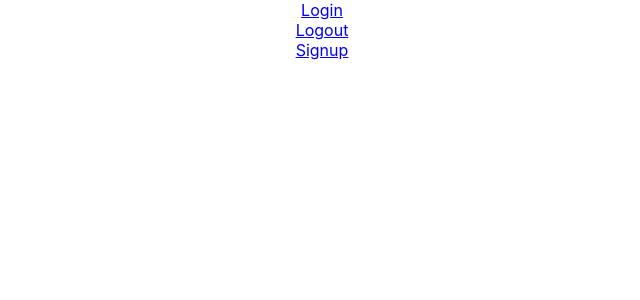
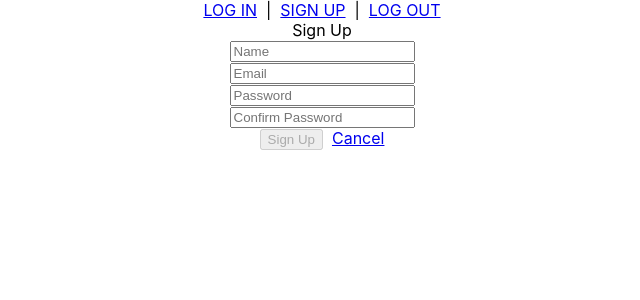
Before and after one commit to restfulry/bundle-builder, a React (Create React App) app: page /signup in a window 1280 px wide. Shown: the top 300 px of the page, without its empty margins (318-958 px from the left). Built offline with nearby package versions, Linux system fonts and the light colour scheme.

Commit message:
-install bcrypt - add SignupPage - add userService - add SignupForm component

```diff
--- a/package.json
+++ b/package.json
@@ -6,6 +6,7 @@
     "@testing-library/jest-dom": "^5.11.9",
     "@testing-library/react": "^11.2.5",
     "@testing-library/user-event": "^12.6.3",
+    "bcrypt": "^5.0.0",
     "express": "^4.17.1",
     "mongoose": "^5.11.15",
     "morgan": "^1.10.0",
--- /dev/null
+++ b/src/components/SignupForm/SignupForm.jsx
@@ -0,0 +1,78 @@
+import React, { Component } from 'react';
+import { Link } from 'react-router-dom';
+import userService from '../../utils/userService';
+
+
+class SignupForm extends Component {
+
+  state = {
+    name: '',
+    email: '',
+    password: '',
+    passwordConf: ''
+  };
+
+  handleChange = (e) => {
+    this.props.updateMessage('');
+    this.setState({
+      // Using ES2015 Computed Property Names
+      [e.target.name]: e.target.value
+    });
+  }
+
+  handleSubmit = async (e) => {
+    e.preventDefault();
+    try {
+      await userService.signup(this.state);
+      // Let <App> know a user has signed up!
+      this.props.handleSignupOrLogin();
+      // Successfully signed up - show GamePage
+      this.props.history.push('/');
+    } catch (err) {
+      // Invalid user data (probably duplicate email)
+      this.props.updateMessage(err.message);
+    }
+  }
+
+  isFormInvalid() {
+    return !(this.state.name && this.state.email && this.state.password === this.state.passwordConf);
+  }
+
+  render() {
+    return (
+      <div>
+        <header className="header-footer">Sign Up</header>
+        <form className="form-horizontal" onSubmit={this.handleSubmit} >
+          <div className="form-group">
+            <div className="col-sm-12">
+              <input type="text" className="form-control" placeholder="Name" value={this.state.name} name="name" onChange={this.handleChange} />
+            </div>
+          </div>
+          <div className="form-group">
+            <div className="col-sm-12">
+              <input type="email" className="form-control" placeholder="Email" value={this.state.email} name="email" onChange={this.handleChange} />
+            </div>
+          </div>
+          <div className="form-group">
+            <div className="col-sm-12">
+              <input type="password" className="form-control" placeholder="Password" value={this.state.password} name="password" onChange={this.handleChange} />
+            </div>
+          </div>
+          <div className="form-group">
+            <div className="col-sm-12">
+              <input type="password" className="form-control" placeholder="Confirm Password" value={this.state.passwordConf} name="passwordConf" onChange={this.handleChange} />
+            </div>
+          </div>
+          <div className="form-group">
+            <div className="col-sm-12 text-center">
+              <button className="btn btn-default" disabled={this.isFormInvalid()}>Sign Up</button>&nbsp;&nbsp;
+              <Link to='/'>Cancel</Link>
+            </div>
+          </div>
+        </form>
+      </div>
+    );
+  }
+}
+
+export default SignupForm;
--- a/src/pages/App/App.css
+++ b/src/pages/App/App.css
@@ -1,38 +1,3 @@
 .App {
   text-align: center;
 }
-
-.App-logo {
-  height: 40vmin;
-  pointer-events: none;
-}
-
-@media (prefers-reduced-motion: no-preference) {
-  .App-logo {
-    animation: App-logo-spin infinite 20s linear;
-  }
-}
-
-.App-header {
-  background-color: #282c34;
-  min-height: 100vh;
-  display: flex;
-  flex-direction: column;
-  align-items: center;
-  justify-content: center;
-  font-size: calc(10px + 2vmin);
-  color: white;
-}
-
-.App-link {
-  color: #61dafb;
-}
-
-@keyframes App-logo-spin {
-  from {
-    transform: rotate(0deg);
-  }
-  to {
-    transform: rotate(360deg);
-  }
-}
--- a/src/pages/App/App.js
+++ b/src/pages/App/App.js
@@ -1,5 +1,5 @@
 import React, { Component } from "react";
-import { Route } from "react-router-dom";
+import { Route, Link } from "react-router-dom";
 import "./App.css";
 
 import LoginPage from "../LoginPage/LoginPage";
@@ -10,9 +10,20 @@ class App extends Component {
   render() {
     return (
       <div className="App">
-        <LoginPage />
-        <LogoutPage />
-        <SignupPage />
+        <Link to="/login" className="NavBar-link">
+          LOG IN
+        </Link>
+        &nbsp;&nbsp;|&nbsp;&nbsp;
+        <Link to="/signup" className="NavBar-link">
+          SIGN UP
+        </Link>
+        &nbsp;&nbsp;|&nbsp;&nbsp;
+        <Link to="/logout" className="NavBar-link">
+          LOG OUT
+        </Link>
+        <Route exact path="/signup" render={({ history }) => <SignupPage />} />
+        <Route exact path="/login" render={({ history }) => <LoginPage />} />
+        <Route exact path="/logout" render={({ history }) => <LogoutPage />} />
       </div>
     );
   }
--- a/src/pages/LoginPage/LoginPage.jsx
+++ b/src/pages/LoginPage/LoginPage.jsx
@@ -1,5 +1,6 @@
 import React, { Component } from 'react';
-import { Link } from 'react-router-dom'
+import { Link } from 'react-router-dom';
+import userService from '../../utils/userService';
 
 const LoginPage = (props) => {
   return (
--- /dev/null
+++ b/src/pages/SignupPage/SignupPage.css
@@ -0,0 +1,7 @@
+.SignupPage {
+  display: flex;
+  flex-flow: column nowrap;
+  justify-content: center;
+  align-items: center;
+  margin-bottom: 50px;
+}
--- a/src/pages/SignupPage/SignupPage.jsx
+++ b/src/pages/SignupPage/SignupPage.jsx
@@ -1,12 +1,26 @@
 import React, { Component } from 'react';
-import { Link } from 'react-router-dom'
+import SignupForm from '../../components/SignupForm/SignupForm'
 
-const SignupPage = (props) => {
-  return (
-    <div>
-      <Link to='/signup'>Signup</Link>
-    </div>
-  )
+import './SignupPage.css';
+
+class SignupPage extends Component {
+  constructor(props) {
+    super(props);
+    this.state = {message: ''}
+  }
+
+  updateMessage = (msg) => {
+    this.setState({message: msg});
+  }
+
+  render() {
+    return (
+      <div className='SignupPage'>
+        <SignupForm {...this.props} updateMessage={this.updateMessage} />
+        <p>{this.state.message}</p>
+      </div>
+    );
+  }
 }
 
 export default SignupPage;
--- /dev/null
+++ b/src/utils/userService.js
@@ -0,0 +1,17 @@
+const BASE_URL = "/api/users/";
+
+function signup(user) {
+  return fetch(BASE_URL + "signup", {
+    method: postMessage,
+    headers: new Headers({ "Content-Type": "application/json" }),
+    body: JSON.stringify(user),
+  }).then((res) => {
+    if (res.ok) return res.json();
+    throw new Error("Email already taken");
+  });
+  // .then(({ token }) => tokenService.setToken(token));
+}
+
+export default {
+  signup,
+};
```
Also changed, not shown: models/user.js (added), public/manifest.json, src/utils/tokenService.js (added), 1 other file (tests, documents, lock files or other folders).
